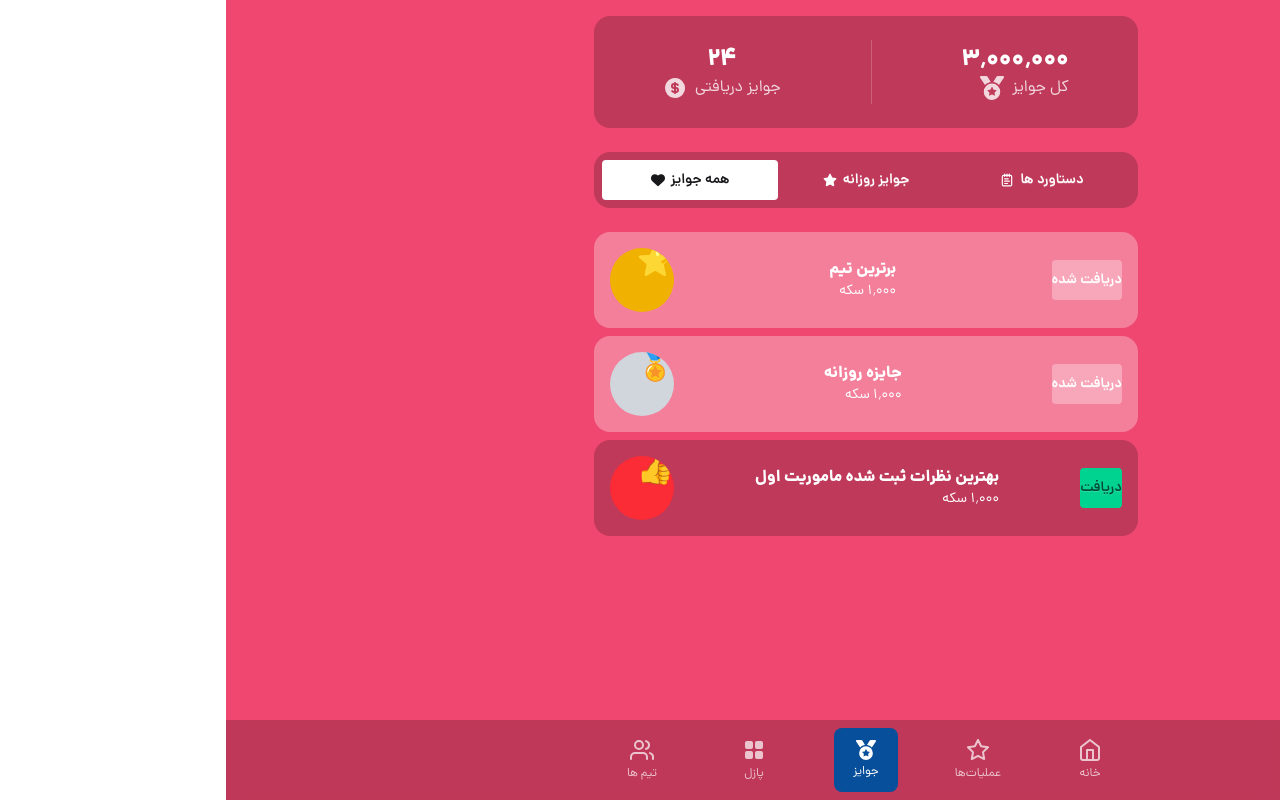
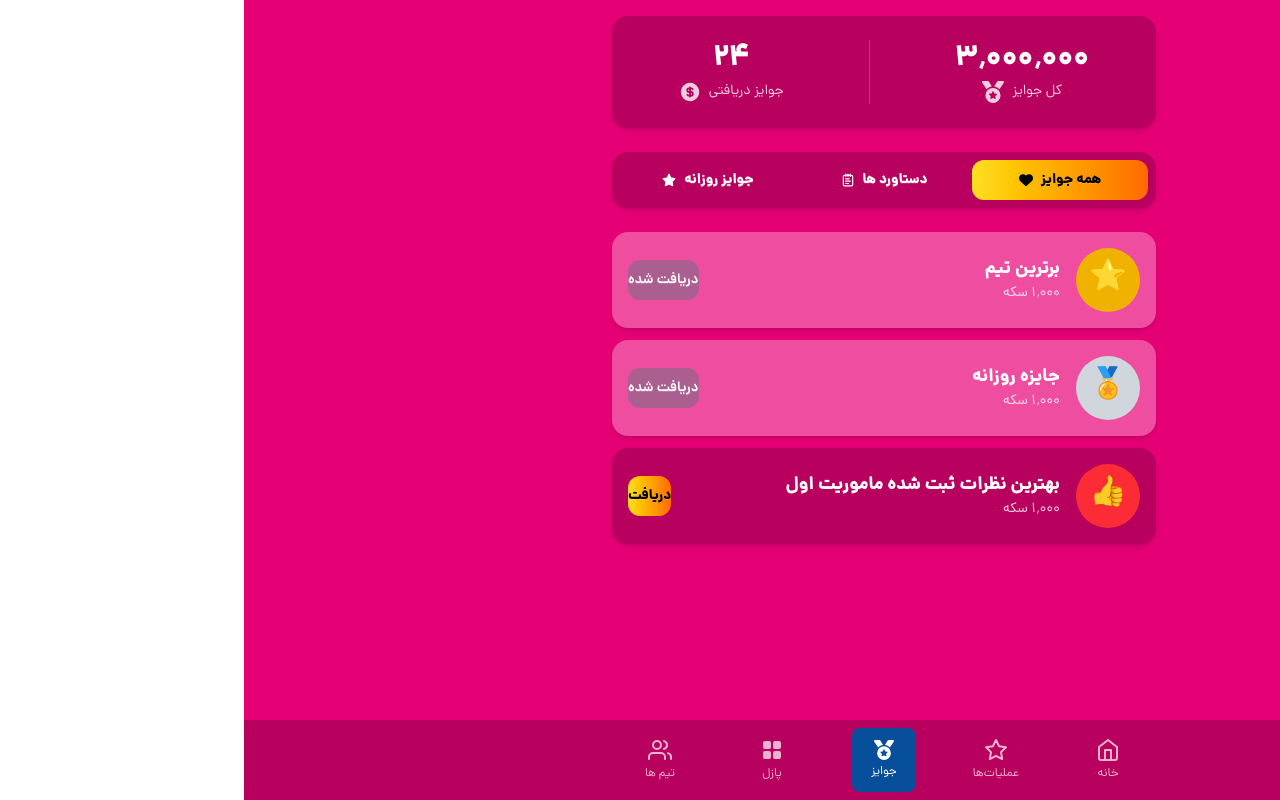
Before and after one commit to Alissin82/qrcode-game, a React (Vite) app: page /gifts in a window 1280 px wide. Built offline with nearby package versions, Linux system fonts and the light colour scheme; no server answers.

Commit message:
edit gift

```diff
--- a/src/pages/GiftsPage.tsx
+++ b/src/pages/GiftsPage.tsx
@@ -17,8 +17,17 @@ export const GiftsPage = () => {
     const [activeTab, setActiveTab] =
         useState('all');
     const bgColor = isBoy
-        ? 'bg-accent'
-        : 'bg-secondary';
+        ? 'bg-blue-900'
+        : 'bg-pink-600';
+
+    // 🎨 استایل دکمه‌ها بر اساس جنسیت
+    const activeBtnColor = isBoy
+        ? 'bg-gradient-to-r from-blue-400 to-indigo-600 text-white'
+        : 'bg-gradient-to-r from-yellow-300 to-orange-500 text-black';
+
+    const claimBtnColor = isBoy
+        ? 'bg-gradient-to-r from-green-400 to-emerald-600 text-white'
+        : 'bg-gradient-to-r from-yellow-300 to-orange-500 text-black';
 
     return (
         <div
@@ -26,42 +35,54 @@ export const GiftsPage = () => {
         >
             <div className='mx-auto w-full max-w-xl p-4 pb-32'>
                 {/* Top Stats Section */}
-                <section className='mb-6 flex items-center justify-around rounded-2xl bg-black/20 p-6 text-center'>
+                <section className='mb-6 flex items-center justify-around rounded-2xl bg-black/20 p-6 text-center shadow-md'>
                     <div>
-                        <p className='text-2xl font-bold'>
+                        <p className='text-3xl font-extrabold'>
                             {MY_TEAM_DATA.score.toLocaleString(
                                 'fa-IR',
                             )}
                         </p>
-                        <p className='flex items-center gap-2 opacity-80'>
+                        <p className='mt-1 flex items-center justify-center gap-2 text-sm opacity-80'>
                             کل جوایز
-                            <FaMedal size={24} />
+                            <FaMedal size={22} />
                         </p>
                     </div>
                     <div className='h-16 w-px bg-white/20'></div>{' '}
-                    {/* Divider */}
                     <div>
-                        <p className='text-2xl font-bold'>
+                        <p className='text-3xl font-extrabold'>
                             ۲۴
                         </p>
-                        <p className='flex items-center gap-2 opacity-80'>
+                        <p className='mt-1 flex items-center justify-center gap-2 text-sm opacity-80'>
                             جوایز دریافتی
-                            <TbCoinFilled
-                                size={24}
-                            />
+                            <TbCoinFilled size={22} />
                         </p>
                     </div>
                 </section>
 
                 {/* Filter Tabs */}
-                <section className='mb-6 flex items-center justify-between rounded-2xl bg-black/20 p-2 text-sm'>
+                <section className='mb-6 flex items-center justify-between rounded-2xl bg-black/20 p-2 text-sm shadow-md'>
+                    <button
+                        onClick={() =>
+                            setActiveTab('all')
+                        }
+                        className={`btn flex-1 gap-2 rounded-xl font-bold transition ${activeTab === 'all'
+                            ? activeBtnColor
+                            : 'btn-ghost text-white hover:bg-white/10'
+                            }`}
+                    >
+                        همه جوایز
+                        <FaHeart />
+                    </button>
                     <button
                         onClick={() =>
                             setActiveTab(
                                 'achievements',
                             )
                         }
-                        className={`btn flex-1 ${activeTab === 'achievements' ? 'bg-white' : 'btn-ghost'}`}
+                        className={`btn flex-1 gap-2 rounded-xl font-bold transition ${activeTab === 'achievements'
+                            ? activeBtnColor
+                            : 'btn-ghost text-white hover:bg-white/10'
+                            }`}
                     >
                         دستاورد ها
                         <LuNotepadText />
@@ -70,64 +91,61 @@ export const GiftsPage = () => {
                         onClick={() =>
                             setActiveTab('daily')
                         }
-                        className={`btn flex-1 ${activeTab === 'daily' ? 'bg-white' : 'btn-ghost'}`}
+                        className={`btn flex-1 gap-2 rounded-xl font-bold transition ${activeTab === 'daily'
+                            ? activeBtnColor
+                            : 'btn-ghost text-white hover:bg-white/10'
+                            }`}
                     >
                         جوایز روزانه
                         <FaStar />
                     </button>
-                    <button
-                        onClick={() =>
-                            setActiveTab('all')
-                        }
-                        className={`btn flex-1 ${activeTab === 'all' ? 'bg-white' : 'btn-ghost'}`}
-                    >
-                        همه جوایز
-                        <FaHeart />
-                    </button>
+
                 </section>
 
                 {/* Gifts List */}
-                <section className='flex flex-col gap-2'>
+                <section className='flex flex-col gap-3'>
                     {GIFTS_DATA.map((gift) => (
                         <div
                             key={gift.id}
-                            className={`flex items-center justify-between rounded-2xl p-4 ${gift.claimed ? 'bg-white/30' : 'bg-black/20'}`}
+                            className={`flex items-center justify-between rounded-2xl p-4 shadow-md ${gift.claimed
+                                ? 'bg-white/30'
+                                : 'bg-black/20'
+                                }`}
                         >
                             <div className='flex items-center gap-4'>
+
+                                <div className='avatar placeholder flex items-center align-middle self-center'>
+                                    <div className={`w-16 h-16 flex items-center justify-center rounded-full ${gift.color}`}>
+                                        <span className='text-3xl flex items-center justify-center self-center '>
+                                            {gift.icon}
+                                        </span>
+                                    </div>
+                                </div>
+                                <div className='text-right'>
+                                    <p className='font-extrabold text-lg'>
+                                        {gift.title}
+                                    </p>
+                                    <p className='text-sm opacity-80'>
+                                        {gift.reward.toLocaleString(
+                                            'fa-IR',
+                                        )}{' '}
+                                        سکه
+                                    </p>
+                                </div>
+                            </div>
+                            <div className='flex items-center gap-4'>
                                 {gift.claimed ? (
-                                    <button className='btn btn-disabled bg-white/30 text-white'>
+                                    <button className='btn btn-disabled rounded-xl bg-gray-500/50 text-white shadow-inner'>
                                         دریافت شده
                                     </button>
                                 ) : (
-                                    <button className='btn btn-success'>
+                                    <button className={`btn rounded-xl font-bold shadow-md hover:scale-105 transition ${claimBtnColor}`}>
                                         دریافت
                                     </button>
                                 )}
                             </div>
-                            <div className='text-right'>
-                                <p className='font-bold'>
-                                    {gift.title}
-                                </p>
-                                <p className='text-sm'>
-                                    {gift.reward.toLocaleString(
-                                        'fa-IR',
-                                    )}{' '}
-                                    سکه
-                                </p>
-                            </div>
-                            <div
-                                className={`avatar placeholder`}
-                            >
-                                <div
-                                    className={`w-16 rounded-full ${gift.color}`}
-                                >
-                                    <span className='text-3xl'>
-                                        {
-                                            gift.icon
-                                        }
-                                    </span>
-                                </div>
-                            </div>
+
+
                         </div>
                     ))}
                 </section>
```
